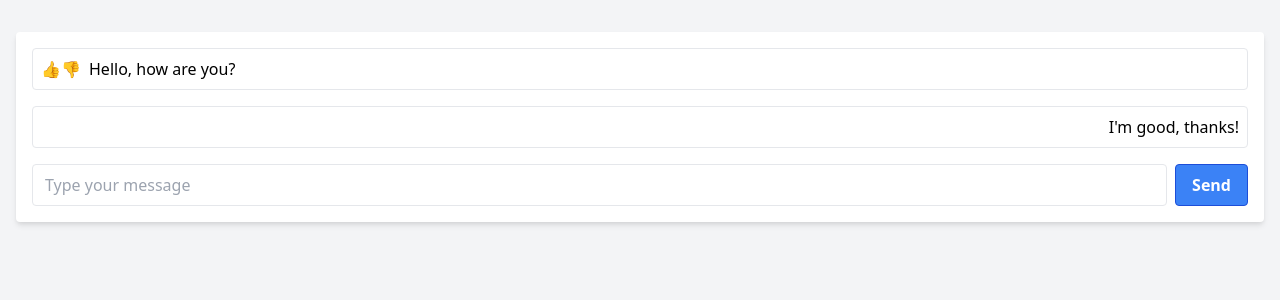
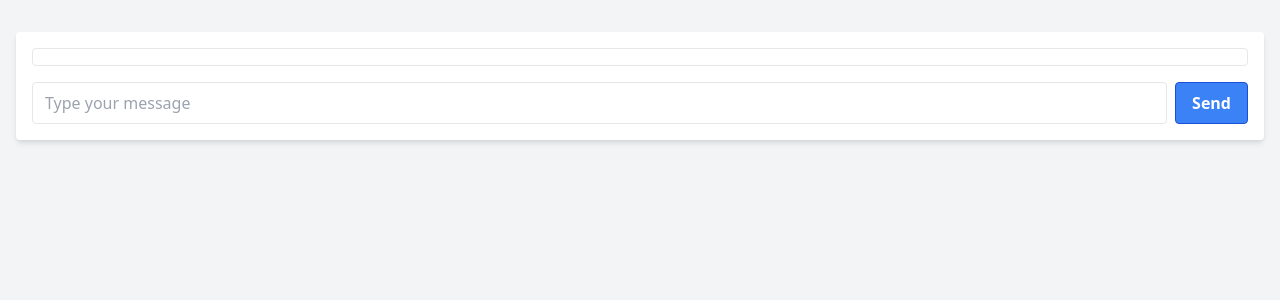
Before and after one commit to mohammad-khalilpour/chatbot, a Django app: template conversations/templates/chat-details.html in a window 1280 px wide. Shown: the part 80-380 px from the top of the page. Run offline with Django 4.2, Linux system fonts and the light colour scheme; the template is opened without the code that fills it: most values are stand-ins (such as "Sample title", 1, 10 or a date in 2020); one stand-in notice (Sample message) is shown.

Commit message:
created chat_detail_view and configured its url and template. fixed a small bug in chat_list_view pagination

```diff
--- a/conversations/models.py
+++ b/conversations/models.py
@@ -9,6 +9,9 @@
     title = models.CharField(max_length=200, blank=True)
     last_message_date = models.DateTimeField(auto_now=True)
 
+    class Meta:
+        ordering = ['last_message_date']
+
 
 class Message(models.Model):
     conversation = models.ForeignKey(Conversation, on_delete=models.CASCADE, related_name='messages')
--- a/conversations/templates/chat-details.html
+++ b/conversations/templates/chat-details.html
@@ -11,7 +11,7 @@
     <!-- Header -->
     <header class="bg-gray-800 text-white p-4">
         <div class="container mx-auto">
-            <a href="chat-list.html" class="block text-2xl font-semibold text-white mb-4">
+            <a href="{% url 'chat_list' %}" class="block text-2xl font-semibold text-white mb-4">
                 Back to Chat History
             </a>
         </div>
@@ -21,22 +21,50 @@
         <div class="chat-container bg-white rounded p-4 shadow-md">
             <div class="chat-messages">
                 <!-- Display chat messages here -->
+                {% for message in messages %}
+                    {% if message.is_chatbot_message %}
                         <div class="message received flex items-center mb-2  border rounded p-2 mb-4 hover:bg-gray-100">
                             <button class="btn-like">👍</button>
                             <button class="btn-dislike">👎</button>
-                    <div class="message-content ml-2">Hello, how are you?</div>
+                            <div class="message-content ml-2">{{ message.message_context }}</div>
                         </div>
+                    {% else %}
                         <div class="message sent flex items-center justify-end  border rounded p-2 mb-4 hover:bg-gray-100">
-                    <div class="message-content">I'm good, thanks!</div>
+                            <div class="message-content">{{ message.message_context }}</div>
                         </div>
+                    {% endif %}
+                {% endfor %}
+
                 <!-- Add more chat messages as needed -->
             </div>
             <!-- Message Input -->
             <div class="message-input flex items-center">
-                <input type="text" placeholder="Type your message" class="flex-1 border rounded py-2 px-3 mr-2">
-                <button class="bg-blue-500 hover:bg-blue-700 text-white font-bold py-2 px-4 border border-blue-700 rounded">Send</button>
+                <input type="text" id="message_input" placeholder="Type your message" class="flex-1 border rounded py-2 px-3 mr-2">
+                <button class="bg-blue-500 hover:bg-blue-700 text-white font-bold py-2 px-4 border border-blue-700 rounded" onclick="sendMessage(document.getElementById('message_input').value)">Send</button>
             </div>
         </div>
     </div>
 </body>
+
+<script>
+    function sendMessage(message_context) {
+        let xhr = new XMLHttpRequest();
+        xhr.open("POST", "{% url 'chat_detail' %}?conversation={{ conversation_id }}", true);
+
+        xhr.setRequestHeader("X-CSRFToken", '{{ csrf_token }}');
+        xhr.setRequestHeader("Content-Type", "application/x-www-form-urlencoded");
+        const data = `message=${message_context}`;
+        xhr.send(data);
+
+        xhr.onreadystatechange = function() {
+            if (xhr.readyState === XMLHttpRequest.DONE) {
+              if (xhr.status === 200) {
+                location.reload();
+              } else {
+
+              }
+            }
+      };
+    }
+</script>
 </html>
--- a/conversations/templates/chat-list.html
+++ b/conversations/templates/chat-list.html
@@ -26,7 +26,7 @@
         <ul class="chat-list">
             {% for chat in chat_list %}
                 <li class="chat-item border rounded p-2 mb-4 hover:bg-gray-100">
-                <a href="chat-details.html" class="chat-link flex items-center">
+                <a href="{% url 'chat_detail' %}?conversation={{ chat.id }}" class="chat-link flex items-center">
                     <div class="chat-avatar" style="width:60px;height:60px;">
                         <img src="{{ chat.chatbot.chatbot_picture.url }}" alt="{{ chat.chatbot.name }}">
                     </div>
--- a/conversations/templates/create-chat.html
+++ b/conversations/templates/create-chat.html
@@ -46,6 +46,7 @@
         const data = `chatbot_name=${chatbot_name}`;
         xhr.send(data);
 
+        window.location.replace("{% url 'chat_list' %}");
     }
 </script>
 </html>
--- a/conversations/urls.py
+++ b/conversations/urls.py
@@ -1,8 +1,9 @@
 from django.contrib import admin
 from django.urls import path
-from conversations.views import chat_list_view, create_chat_view
+from conversations.views import chat_list_view, create_chat_view, chat_detail_view
 
 urlpatterns = [
     path('', chat_list_view, name="chat_list"),
     path('create/', create_chat_view, name="create_chat"),
+    path('chat-detail/', chat_detail_view, name='chat_detail')
 ]
```
Also changed, not shown: conversations/views.py (+16 -2 lines), conversations/migrations/0007_alter_conversation_options.py (added), db.sqlite3. Lines whose indentation alone changed are shown as unchanged.
